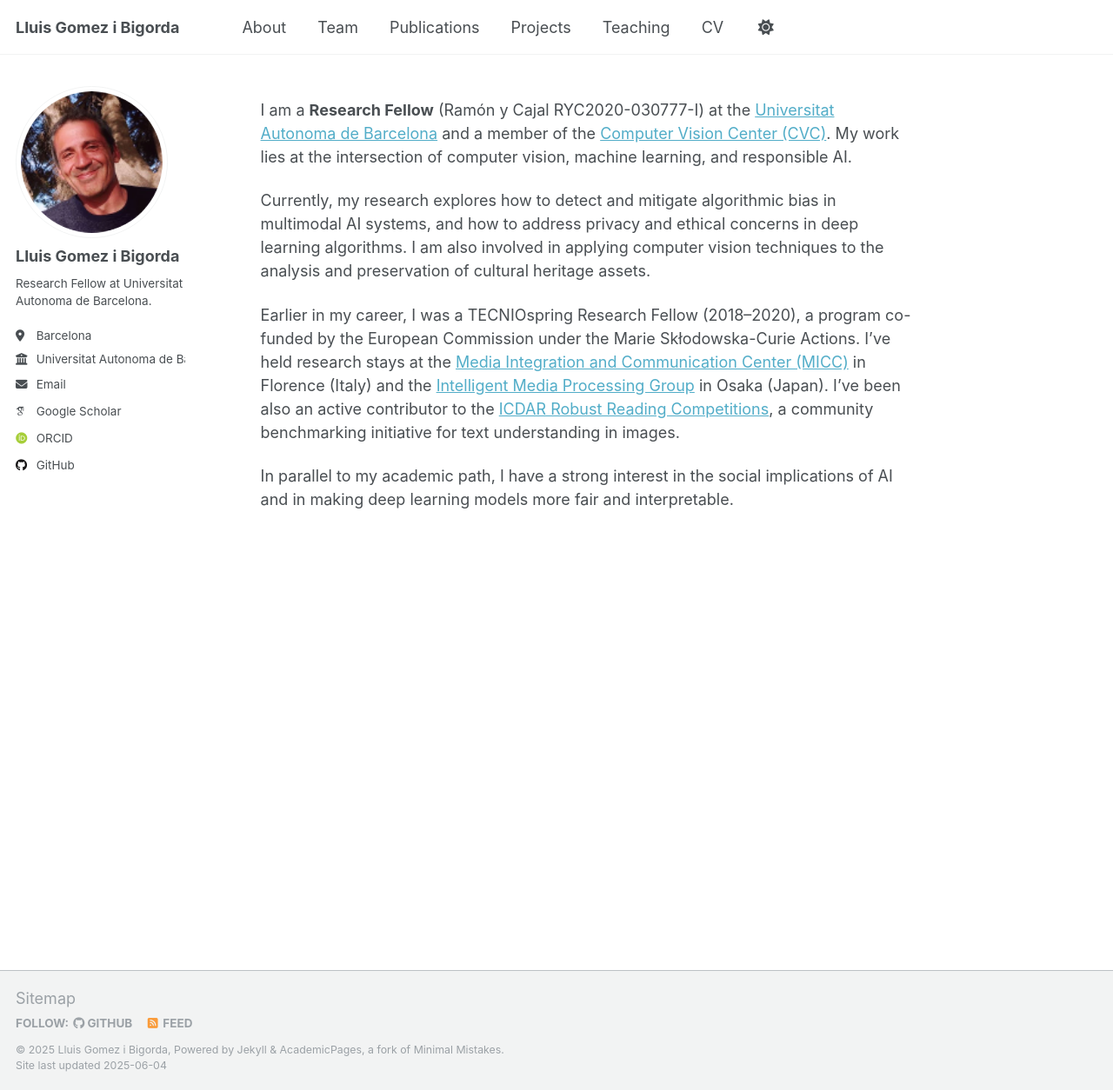
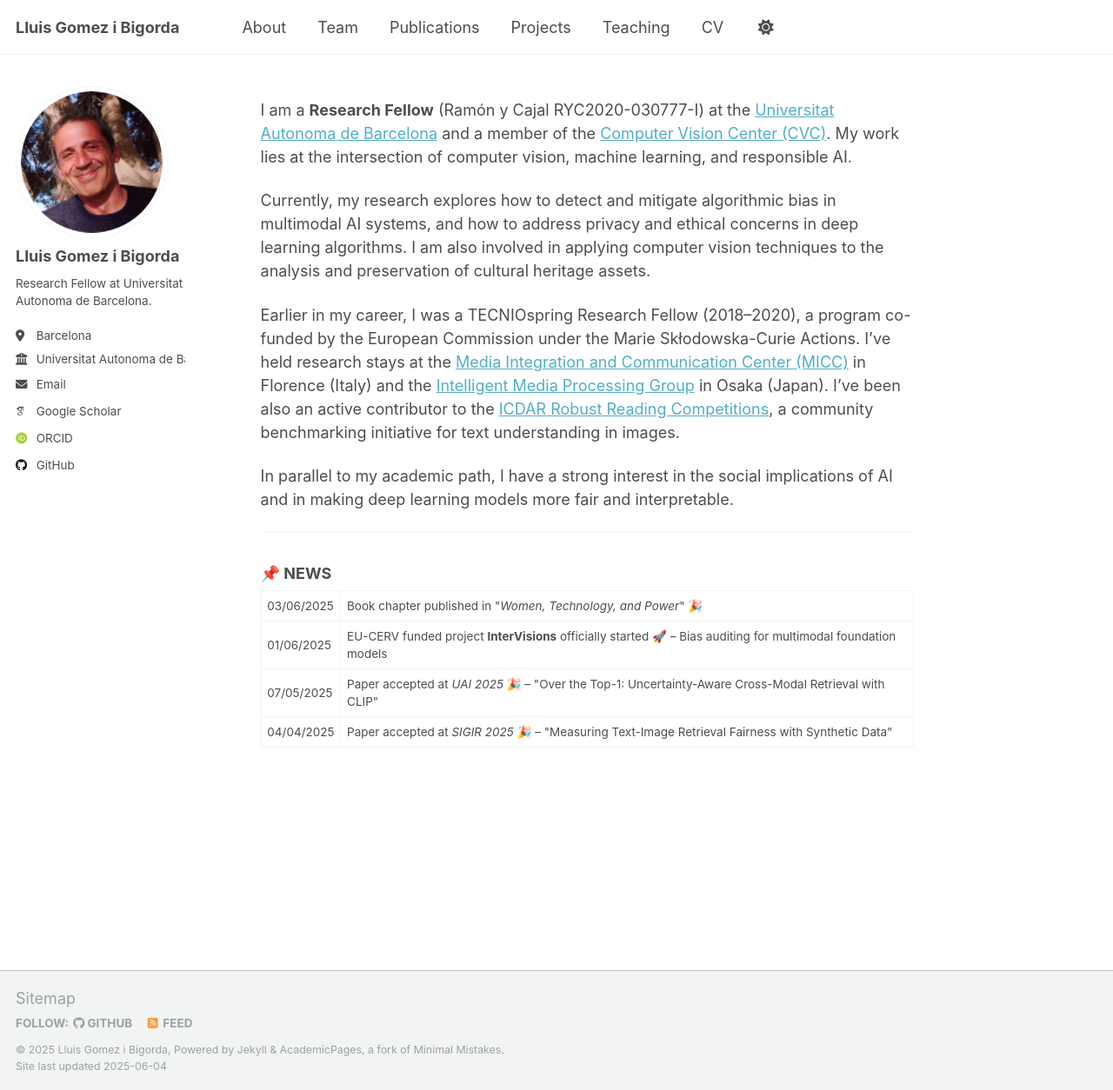
Before and after one commit to lluisgomez/lluisgomez.github.io, a Jekyll site: the page built from _pages/about.md, in a window 1280 px wide and 1254 px high. Shown: the whole window at 87% size. Built offline with Jekyll 4.4.1, drawn with Linux system fonts in a browser that asks for light colours; some web fonts are replaced.

Commit message:
Update about.md

```diff
--- a/_pages/about.md
+++ b/_pages/about.md
@@ -14,3 +14,26 @@ Currently, my research explores how to detect and mitigate algorithmic bias in m
 Earlier in my career, I was a TECNIOspring Research Fellow (2018–2020), a program co-funded by the European Commission under the Marie Skłodowska-Curie Actions. I've held research stays at the [Media Integration and Communication Center (MICC)](https://www.micc.unifi.it/) in Florence (Italy) and the [Intelligent Media Processing Group](http://imlab.jp/index-e.html) in Osaka (Japan). I've been also an active contributor to the [ICDAR Robust Reading Competitions](http://rrc.cvc.uab.es/), a community benchmarking initiative for text understanding in images.
 
 In parallel to my academic path, I have a strong interest in the social implications of AI and in making deep learning models more fair and interpretable.
+
+-------------
+
+### 📌 NEWS
+
+<table>
+  <tr>
+    <td>03/06/2025</td>
+    <td>Book chapter published in "<em>Women, Technology, and Power</em>" 🎉</td>
+  </tr>
+  <tr>
+    <td>01/06/2025</td>
+    <td>EU-CERV funded project <strong>InterVisions</strong> officially started 🚀 – Bias auditing for multimodal foundation models</td>
+  </tr>
+  <tr>
+    <td>07/05/2025</td>
+    <td>Paper accepted at <em>UAI 2025</em> 🎉 – "Over the Top-1: Uncertainty-Aware Cross-Modal Retrieval with CLIP"</td>
+  </tr>
+  <tr>
+    <td>04/04/2025</td>
+    <td>Paper accepted at <em>SIGIR 2025</em> 🎉 – "Measuring Text-Image Retrieval Fairness with Synthetic Data"</td>
+  </tr>
+</table>
```
